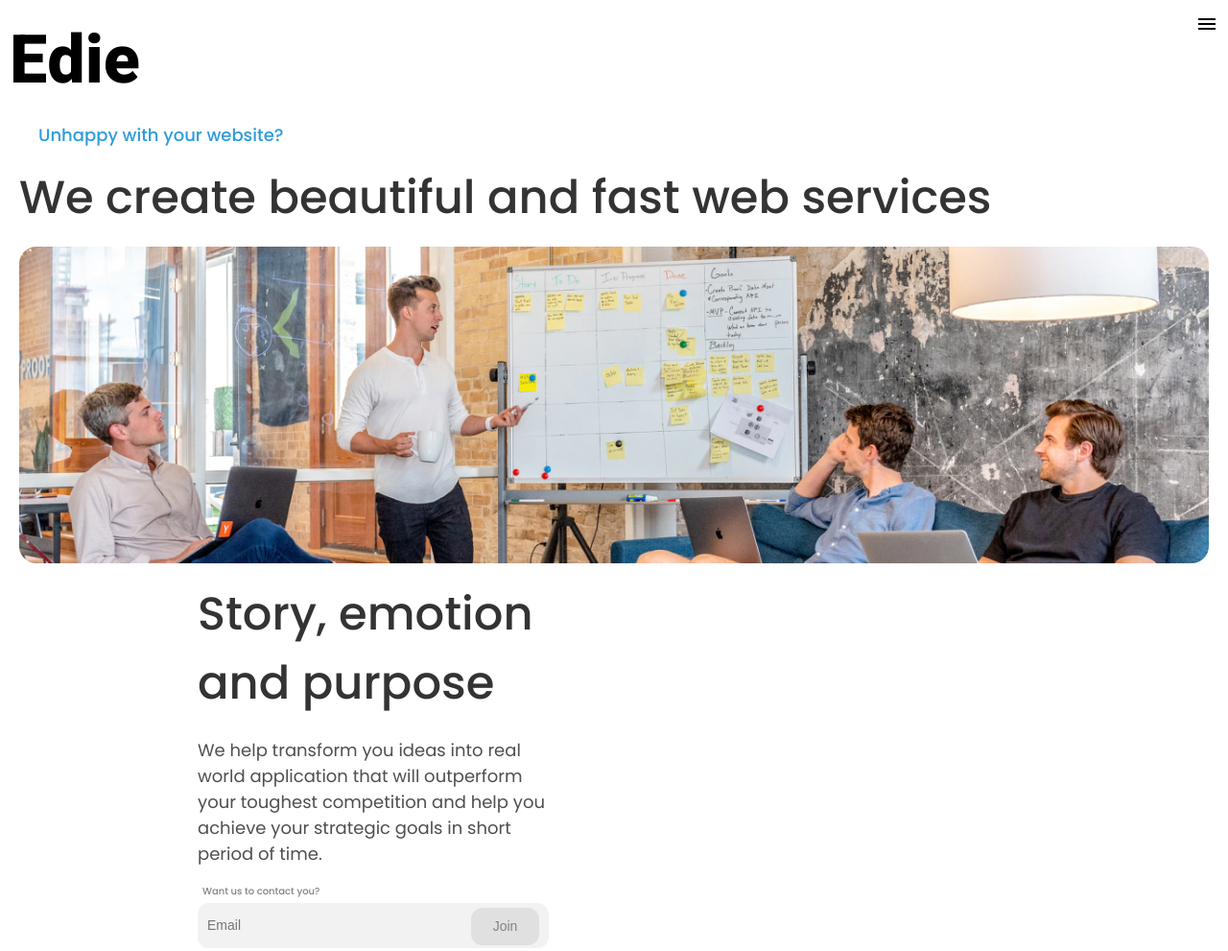
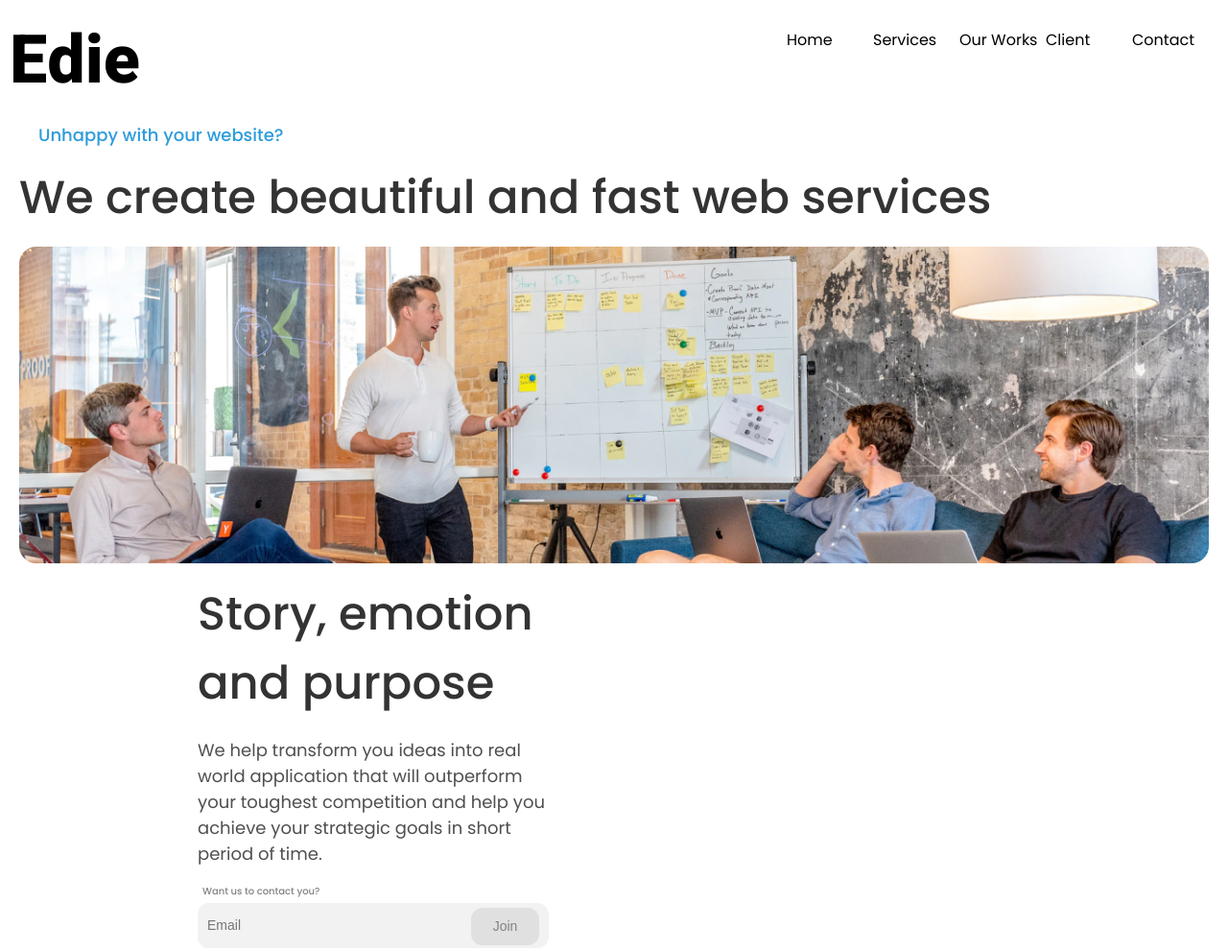
Before and after one commit to johngrier10/edie, a website: page index.html in a window 1280 px wide. Shown: the top 991 px of the page at 96% size. Drawn offline with Linux system fonts and the light colour scheme.

Commit message:
Added <UL> in <header>.  Working on solution to  fix position of icon in mobile. Rescaled <svg>.

```diff
--- a/index.html
+++ b/index.html
@@ -22,9 +22,17 @@
 
     <header>
         <a href="index.html" class="logo">Edie</a>
-        <svg style="width:24px;height:24px" viewBox="0 0 24 24">
+        <svg style="width:5.4rem;height:5.0rem" viewBox="0 0 36 36">
             <path fill="currentColor" d="M3,6H21V8H3V6M3,11H21V13H3V11M3,16H21V18H3V16Z" />
         </svg>
+
+        <ul>
+            <li>Home</li>
+            <li>Services</li>
+            <li>Our Works</li>
+            <li>Client</li>
+            <li>Contact</li>
+        </ul>
     </header>
     <main>
 
--- a/style.css
+++ b/style.css
@@ -72,6 +72,7 @@
 
 header svg{
     width:24px;height:24px;
+
 }
 
 section{
@@ -177,7 +178,7 @@
     flex-direction: column;
     margin: 10px 0 10px 0;
     padding: 2rem 0;
-
+    max-width: 34.1rem;
     width: auto;
     height: 42.2rem;
 
@@ -238,8 +239,8 @@
     border-radius: 12px;
     font-size: 1.6rem;
     font-weight: 500;
-    bottom: 10px;
-    left: 0px;
+    bottom: 1rem;
+    left: 1rem;
     border: 0;
 }
 
@@ -402,6 +403,12 @@
  .contact{
      max-width: 36.6rem;
  }
+
+ul li{
+    display: none;
+}
+
+
  @media (min-width: 768px) {
     .features-cards{
         display: flex;
@@ -468,4 +475,20 @@
     .second-col{
         max-width: 66%;
     }
+    header svg{
+        display: none;
+    }
+    ul li{
+        list-style: none;
+        width: 9.0rem;
+        display: block;
+    }
+
+    ul{
+        display: flex;
+        flex-direction: row;
+        justify-content: space-between;
+        padding: 0;
+    }
+
  }
```
